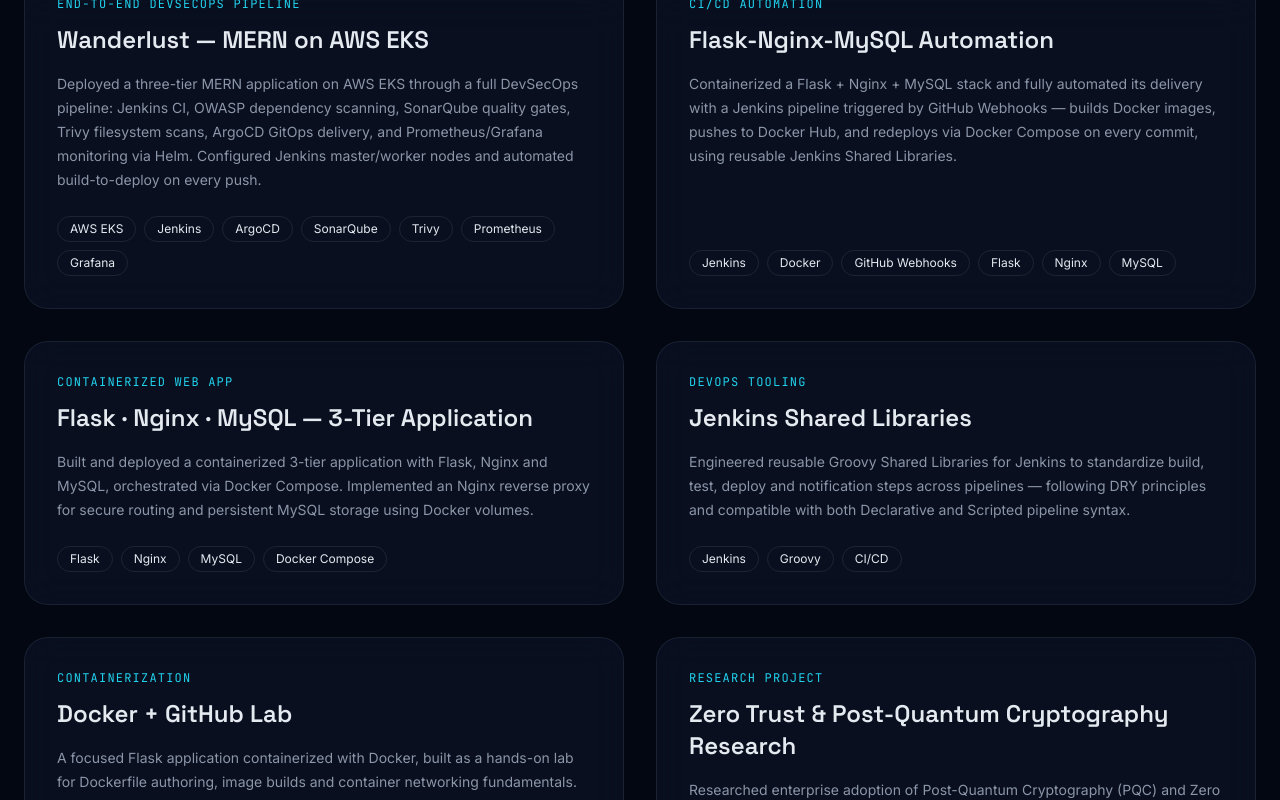
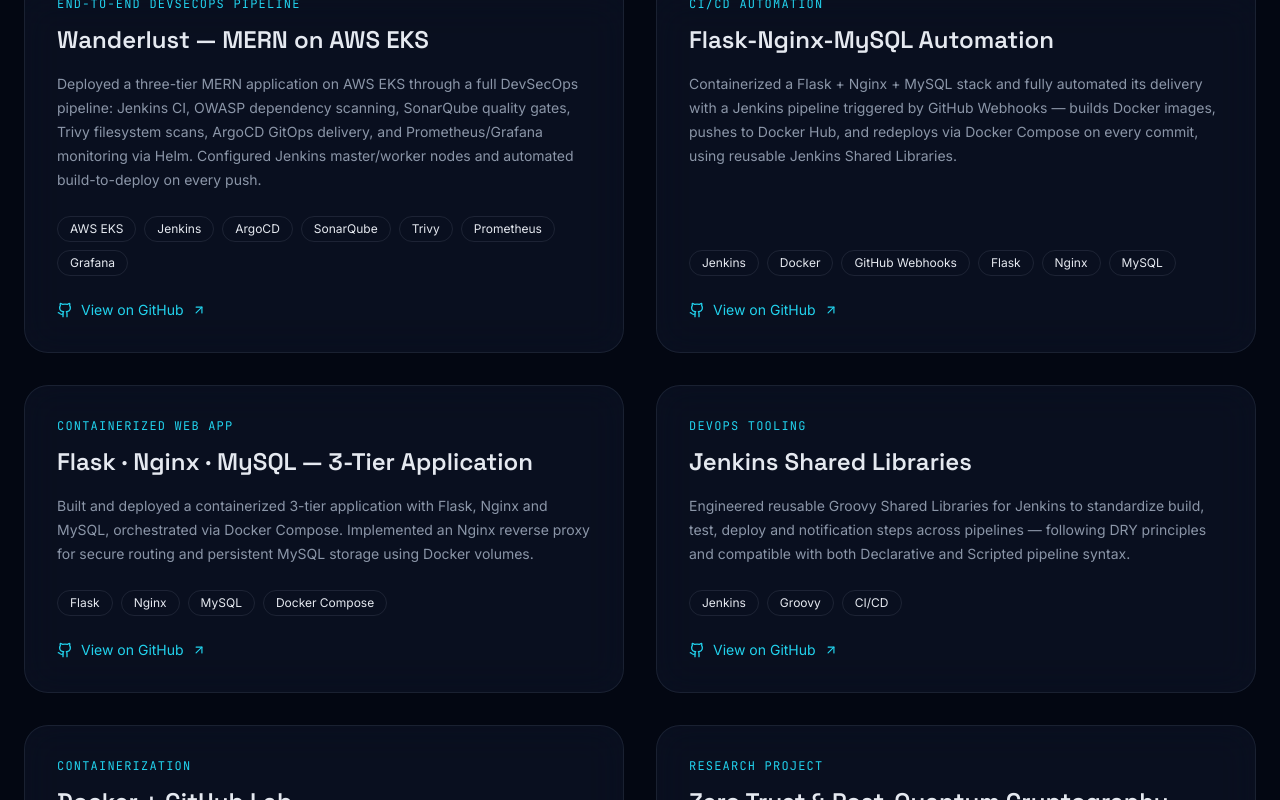
Before and after one commit to syedhamzaarees/hamza-portfolio, a Next.js app in the folder hamza-portfolio/: page / in a window 1280 px wide. Shown: the part 4197-4997 px from the top of the page. Built offline with nearby package versions, Linux system fonts and the light colour scheme.

Commit message:
Projects.tsx

```diff
--- a/hamza-portfolio/src/components/Projects.tsx
+++ b/hamza-portfolio/src/components/Projects.tsx
@@ -1,6 +1,7 @@
 "use client";
 
 import { motion } from "framer-motion";
+import { Github, ArrowUpRight } from "lucide-react";
 import { projects } from "@/data/portfolio";
 
 export default function Projects() {
@@ -43,6 +44,19 @@
                 </span>
               ))}
             </div>
+
+            {project.link && (
+              <a
+                href={project.link}
+                target="_blank"
+                rel="noopener noreferrer"
+                className="mt-6 inline-flex w-fit items-center gap-2 text-sm text-secondary transition-colors hover:text-primary"
+              >
+                <Github size={16} />
+                View on GitHub
+                <ArrowUpRight size={14} />
+              </a>
+            )}
           </motion.div>
         ))}
       </div>
```
